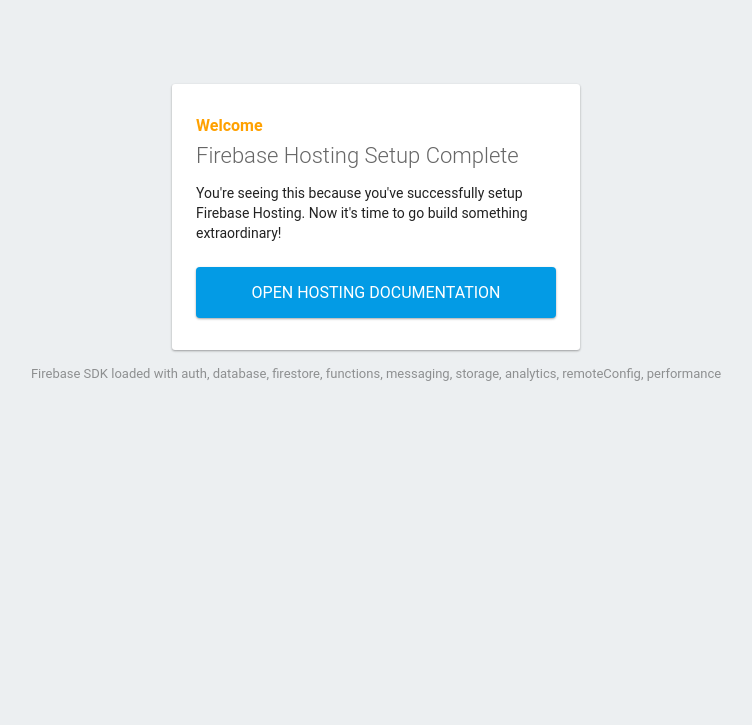
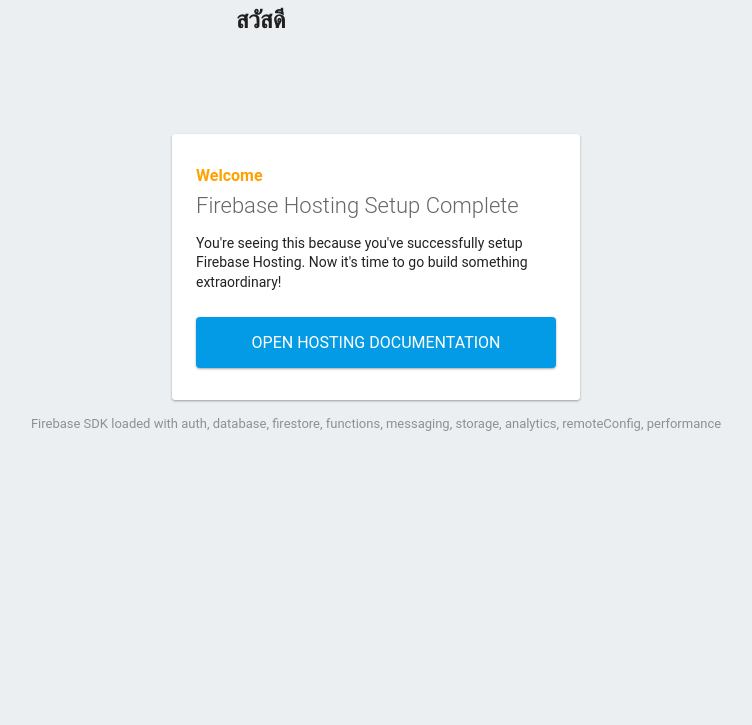
Before and after one commit to puuga/nu-early-2023-workshop-1, a plain HTML site: page public/index.html in a window 1280 px wide. Shown: the part 75-800 px from the top of the page, without its empty margins (264-1016 px from the left). Drawn offline with Linux system fonts and the light colour scheme; some packages are replaced by stand-ins of ours.

Commit message:
edit index

```diff
--- a/public/index.html
+++ b/public/index.html
@@ -41,6 +41,7 @@
   <body>
     <div style="margin-left: 500px;">
       <h1>Hello! wold </h1>
+      <h2>สวัสดี</h2>
     </div>
     <div id="message">
       <h2>Welcome</h2>
```
